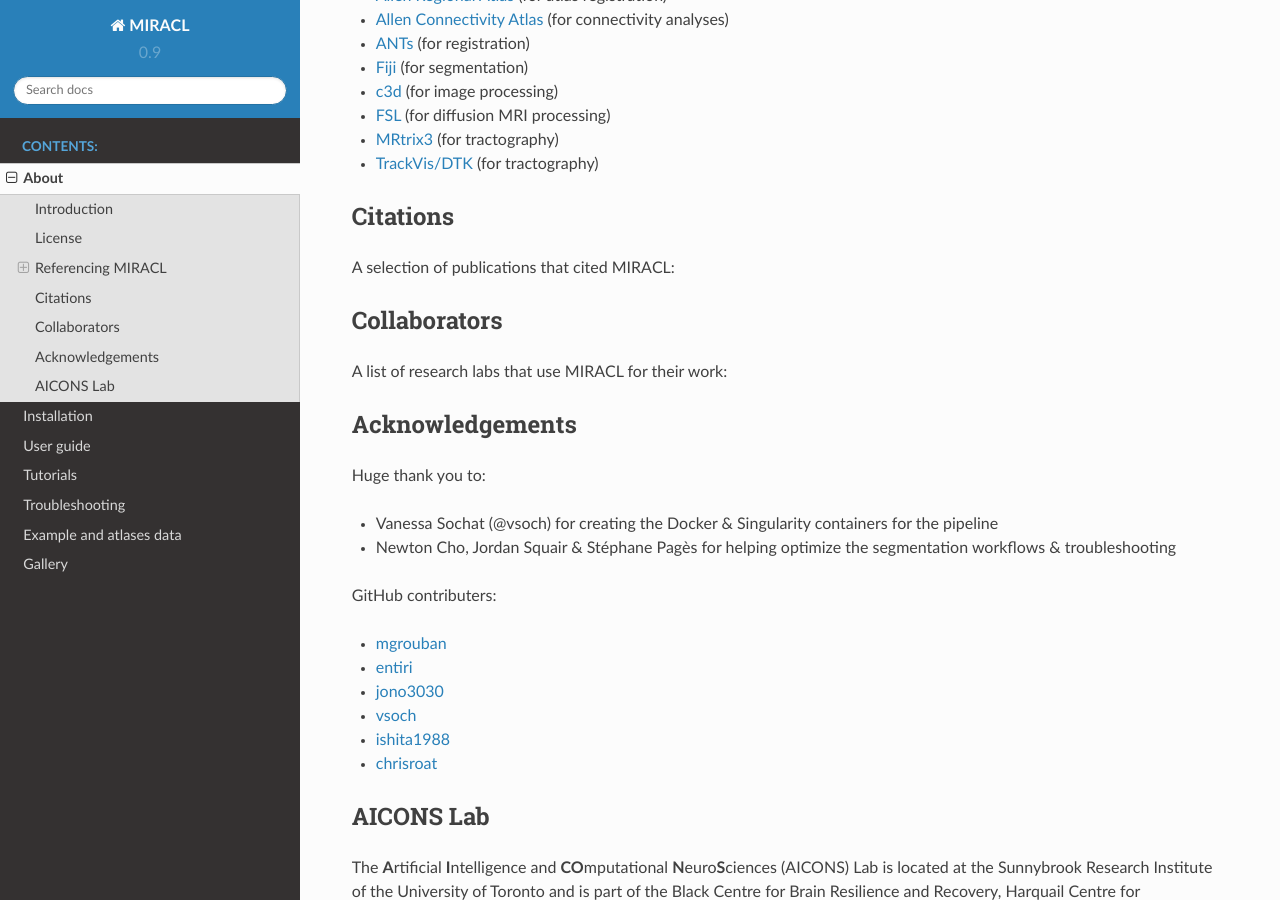
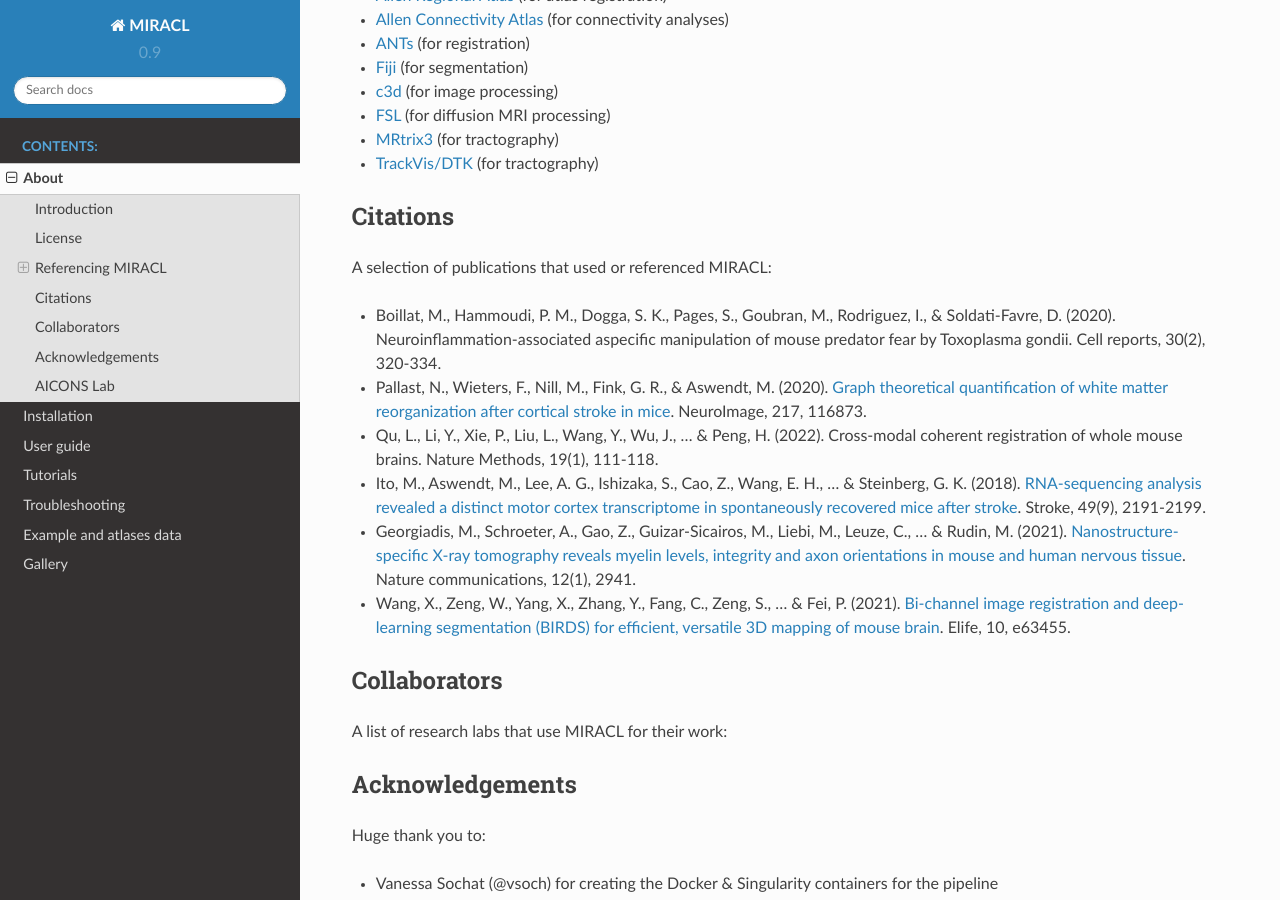
Before and after one commit to AICONSlab/MIRACL, a Sphinx documentation site: the page built from docs/about.md, in a window 1280 px wide and 900 px high, scrolled down 1262 px. Built offline with Sphinx 7.4.7 and the Read the Docs theme 2.0.0, drawn with Linux system fonts in a browser that asks for light colours.

Commit message:
[docs] add papers citing MIRACL to Citations
These are only some papers. More publications need to be added in the
future. WIP!

```diff
--- a/docs/about.md
+++ b/docs/about.md
@@ -69,7 +69,37 @@
 
 ## Citations
 
-A selection of publications that cited MIRACL:
+A selection of publications that used or referenced MIRACL:
+
+- Boillat, M., Hammoudi, P. M., Dogga, S. K., Pages, S., Goubran, M.,
+Rodriguez, I., & Soldati-Favre, D. (2020). Neuroinflammation-associated
+aspecific manipulation of mouse predator fear by Toxoplasma gondii. Cell
+reports, 30(2), 320-334.
+
+- Pallast, N., Wieters, F., Nill, M., Fink, G. R., & Aswendt, M. (2020).
+[Graph theoretical quantification of white matter reorganization after cortical
+stroke in mice](https://www.sciencedirect.com/science/article/pii/S1053811920303591).
+NeuroImage, 217, 116873.
+
+- Qu, L., Li, Y., Xie, P., Liu, L., Wang, Y., Wu, J., ... & Peng, H. (2022).
+Cross-modal coherent registration of whole mouse brains. Nature Methods,
+19(1), 111-118.
+
+- Ito, M., Aswendt, M., Lee, A. G., Ishizaka, S., Cao, Z., Wang, E. H., ... &
+Steinberg, G. K. (2018). [RNA-sequencing analysis revealed a distinct motor
+cortex transcriptome in spontaneously recovered mice after stroke](https://www.ahajournals.org/doi/full/10.1161/STROKEAHA.118.021508).
+Stroke, 49(9), 2191-2199.
+
+- Georgiadis, M., Schroeter, A., Gao, Z., Guizar-Sicairos, M., Liebi, M.,
+Leuze, C., ... & Rudin, M. (2021). [Nanostructure-specific X-ray tomography
+reveals myelin levels, integrity and axon orientations in mouse and human
+nervous tissue](https://www.nature.com/articles/s41467-021-22719-7). Nature
+communications, 12(1), 2941.
+
+- Wang, X., Zeng, W., Yang, X., Zhang, Y., Fang, C., Zeng, S., ... & Fei, P.
+(2021). [Bi-channel image registration and deep-learning segmentation (BIRDS)
+for efficient, versatile 3D mapping of mouse brain](https://elifesciences.org/articles/63455.pdf).
+Elife, 10, e63455.
 
 ## Collaborators
 
```
